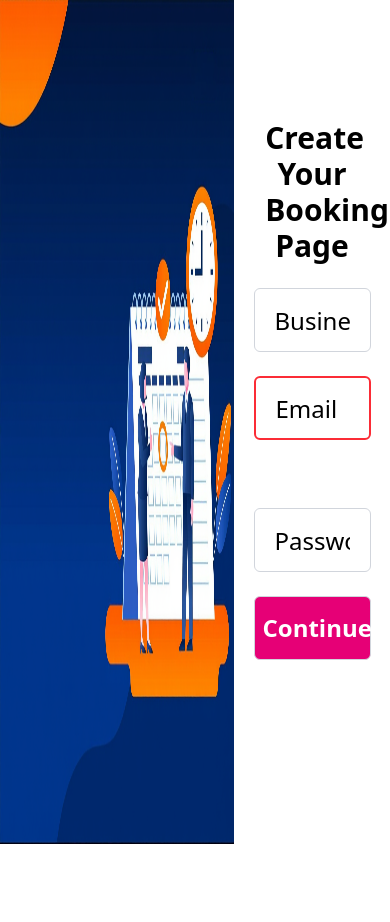
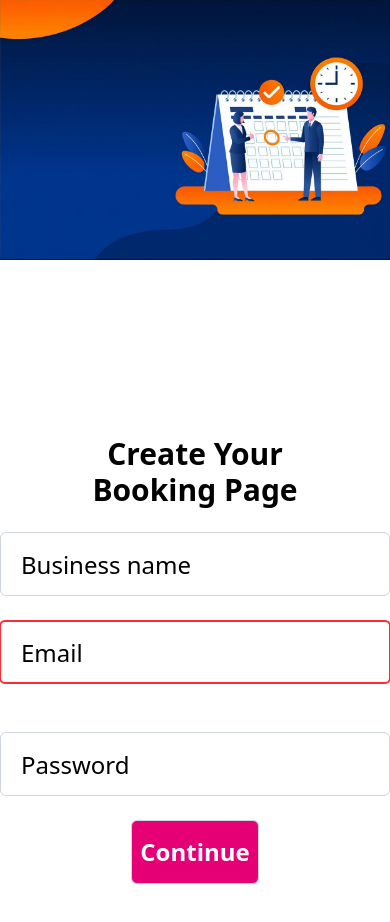
Before and after one commit to CodeArt001/Appointment, a React (Vite) app: page / in a window 390 px wide. Shown: the top 922 px of the page. Before the commit the page ends 844 px from the top, so only its background shows below. Built offline with nearby package versions, Linux system fonts and the light colour scheme.

Commit message:
mobile responsiveness

```diff
--- a/index.html
+++ b/index.html
@@ -1,16 +1,16 @@
-<!DOCTYPE html>
+<!doctype html>
 <html lang="en">
   <head>
     <meta charset="UTF-8" />
     <link rel="manifest" href="/manifest.json" />
 
-    <link rel="icon" type="image/svg+xml" href="/vite.svg" />
+    <link rel="icon" type="image/svg+xml" href="" />
     <meta
       name="viewport"
       content="width=device-width, initial-scale=1.0, viewport-fit=cover"
     />
 
-    <title>Vite + React</title>
+    <title>Appointment</title>
   </head>
   <body>
     <div id="root"></div>
--- a/src/Auth/Loginpage.jsx
+++ b/src/Auth/Loginpage.jsx
@@ -25,12 +25,12 @@ const Loginpage = () => {
     error,
   } = useContext(AuthContext);
   return (
-    <div className="flex">
-      <div className="w-[60%] h-full min-h-screen">
-        <img src={appoint} alt="" className="w-full min-h-screen" />
+    <div className="flex flex-col xl:flex xl:flex-row md:flex md:flex-row">
+      <div className="xl:w-[60%] xl:h-full xl:min-h-screen">
+        <img src={appoint} alt="" className="w-full xl:min-h-screen" />
       </div>
-      <div className="w-[40%] h-screen flex flex-col lg:gap-5  gap-3 items-center justify-center cursor-pointer  focus:ring-2 focus:ring-blue-500">
-        <h1 className="lg:text-5xl text-center text-3xl font-bold font-neue lg:w-[90%] w-[60%] ">
+      <div className="xl:w-[40%] h-screen flex flex-col lg:gap-5 gap-3 items-center justify-center cursor-pointer focus:ring-2 focus:ring-blue-500">
+        <h1 className="lg:text-4xl text-center text-3xl font-bold font-neue lg:w-[90%] w-[60%]">
           Create Your Booking Page{" "}
         </h1>
         <label htmlFor="Business name "></label>
@@ -39,18 +39,18 @@ const Loginpage = () => {
           placeholder="Business name"
           value={businessName}
           onChange={(e) => setBusinessName(e.target.value)}
-          className=" border border-gray-300 rounded-md p-2 bg-white w-[75%] h-[4rem] text-black text-2xl placeholder-black placeholder-opacity-100 px-5"
+          className=" border border-gray-300 rounded-md p-2 bg-white xl:w-[75%] h-[4rem] text-black text-2xl placeholder-black placeholder-opacity-100 px-5"
         />
-        <div className="flex flex-col items-center  w-full mt-3">
+        <div className="flex flex-col items-center w-full mt-3">
           <input
             type="email"
             placeholder="Email"
             value={email}
             required
             onChange={(e) => setEmail(e.target.value)}
-            className="peer invalid:border-red-500 invalid:focus:ring-red-500 invalid:border-2 invalid:text-red-500 focus:outline focus:outline-sky-500 border border-gray-300 rounded-md p-2 bg-white w-[75%] h-[4rem] text-black text-2xl placeholder-black px-5 transition-all duration-300"
+            className="peer invalid:border-red-500 invalid:focus:ring-red-500 invalid:border-2 invalid:text-red-500 focus:outline focus:outline-sky-500 border border-gray-300 rounded-md p-2 bg-white xl:w-[75%] h-[4rem] text-black text-2xl placeholder-black px-5 transition-all duration-300"
           />
-          <p className="text-white  mt-1 lg:text-[18px] text-sm w-[75%]  opacity-0 peer-invalid:opacity-100 transition-all duration-300 text-left">
+          <p className="text-white mt-1 lg:text-[18px] text-sm w-[75%] opacity-0 peer-invalid:opacity-100 transition-all duration-300 text-left">
             Please provide a valid email
           </p>
         </div>
@@ -60,12 +60,12 @@ const Loginpage = () => {
           placeholder="Password"
           value={password}
           onChange={(e) => setPassword(e.target.value)}
-          className="border border-gray-300 rounded-md p-2 bg-white w-[75%] h-[4rem] text-black text-2xl placeholder-black placeholder-opacity-100 px-5"
+          className="border border-gray-300 rounded-md p-2 bg-white xl:w-[75%] h-[4rem] text-black text-2xl placeholder-black placeholder-opacity-100 px-5"
         />
 
         <button
           onClick={handleContinue}
-          className="cursor-pointer border border-gray-300 rounded-md p-2 bg-pink-600 w-[75%] h-[4rem] text-center text-2xl text-white font-bold mt-3"
+          className="cursor-pointer border border-gray-300 rounded-md p-2 bg-pink-600 xl:w-[75%] h-[4rem] text-center text-2xl text-white font-bold mt-3"
         >
           Continue
         </button>
```
